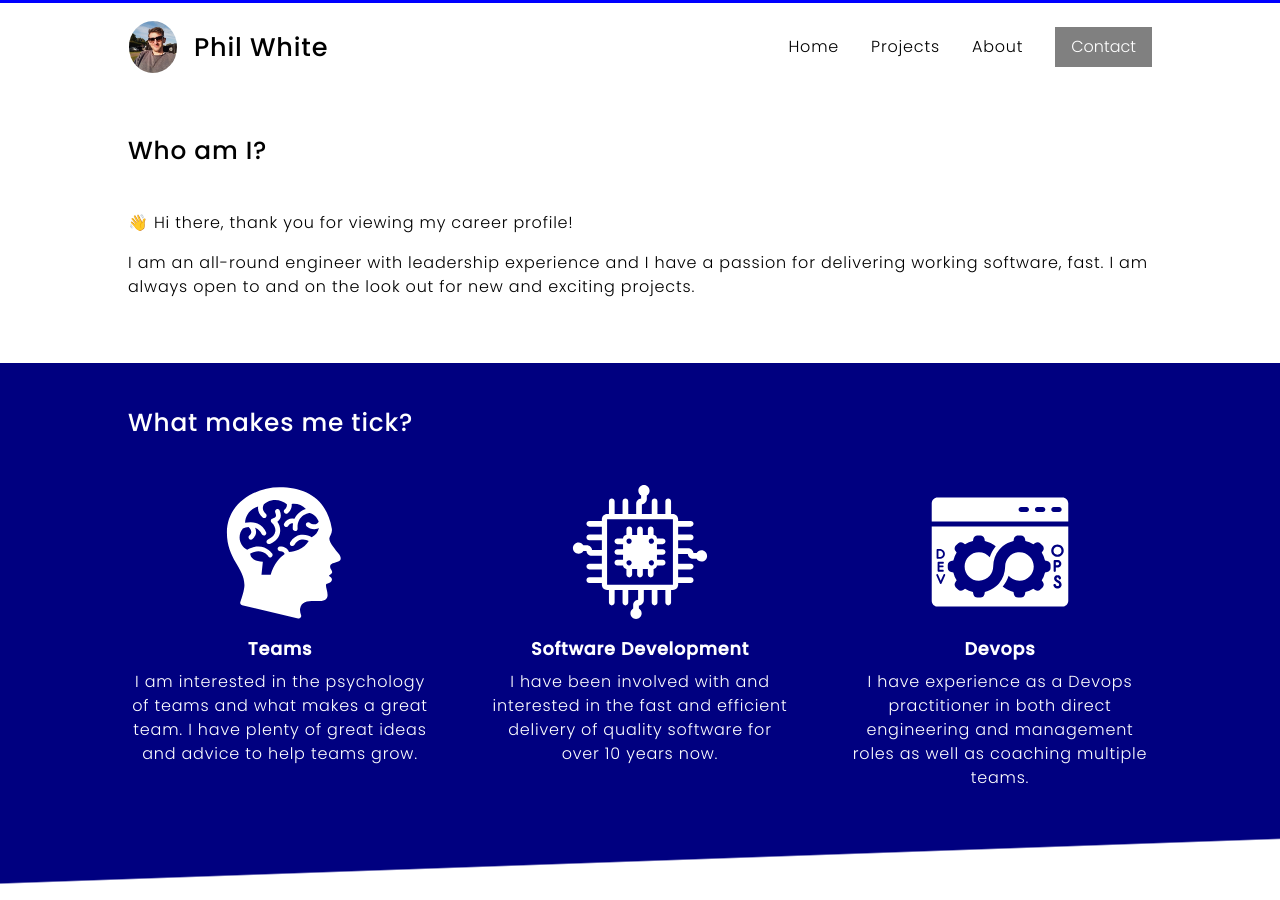
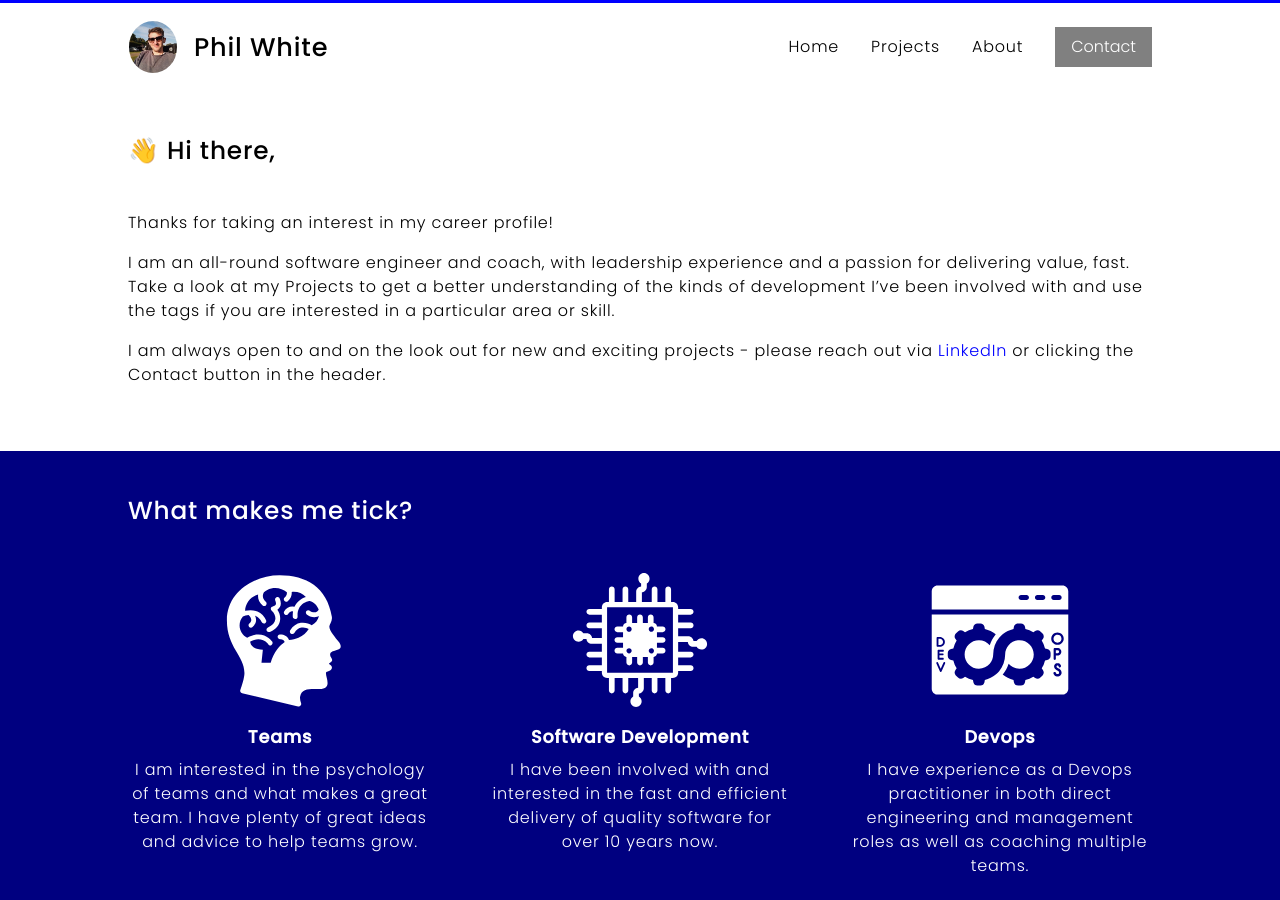
Before and after one commit to philwhiteuk/cv, a Jekyll site: the page built from pages/index.md, in a window 1280 px wide and 900 px high. Built offline with Jekyll 4.4.1, drawn with Linux system fonts in a browser that asks for light colours.

Commit message:
📝 update homepage

```diff
--- a/pages/index.md
+++ b/pages/index.md
@@ -4,8 +4,10 @@ title: Home
 order: -1
 permalink: /
 ---
-## Who am I?
+## 👋 Hi there,
 
-👋 Hi there, thank you for viewing my career profile!
+Thanks for taking an interest in my career profile!
 
-I am an all-round engineer with leadership experience and I have a passion for delivering working software, fast. I am always open to and on the look out for new and exciting projects.
+I am an all-round software engineer and coach, with leadership experience and a passion for delivering value, fast. Take a look at my [Projects](/projects) to get a better understanding of the kinds of development I've been involved with and use the tags if you are interested in a particular area or skill.
+
+I am always open to and on the look out for new and exciting projects - please reach out via [LinkedIn](https://www.linkedin.com/in/philwhiteuk) or clicking the Contact button in the header.
```
